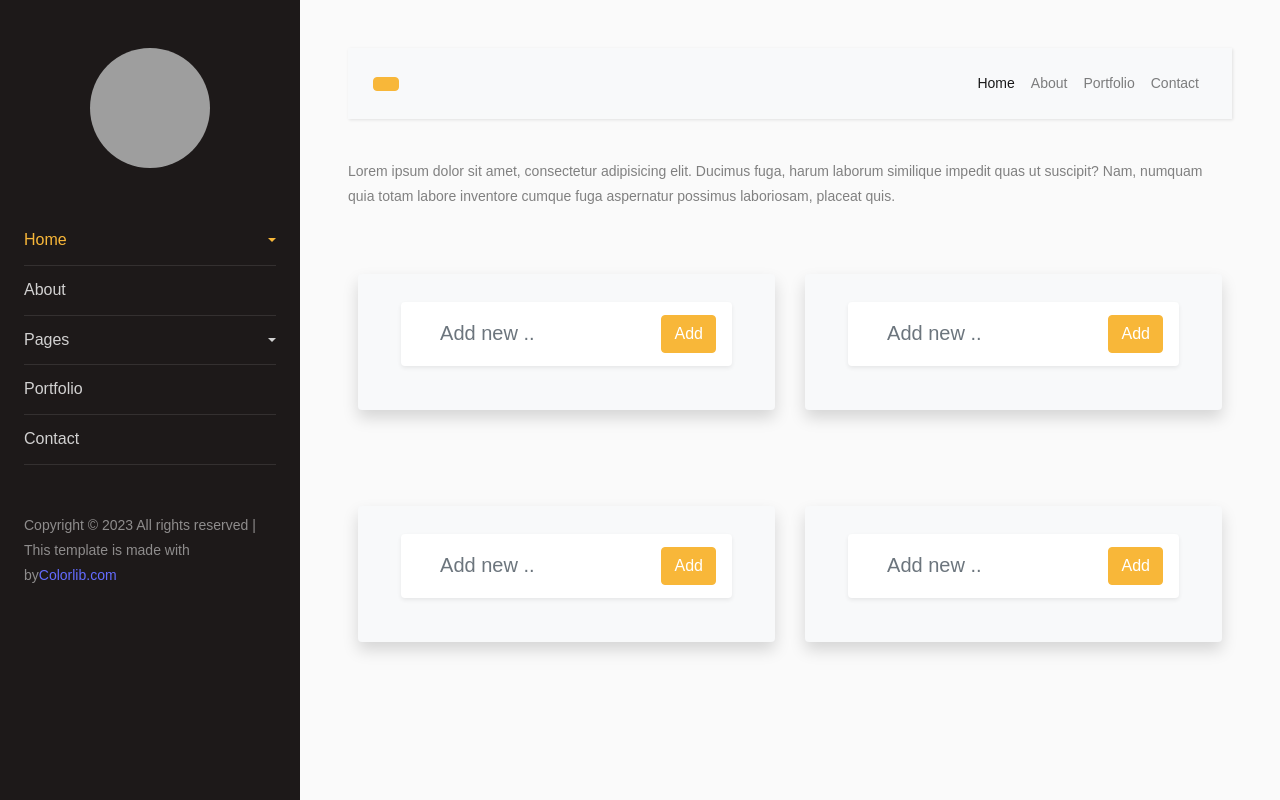
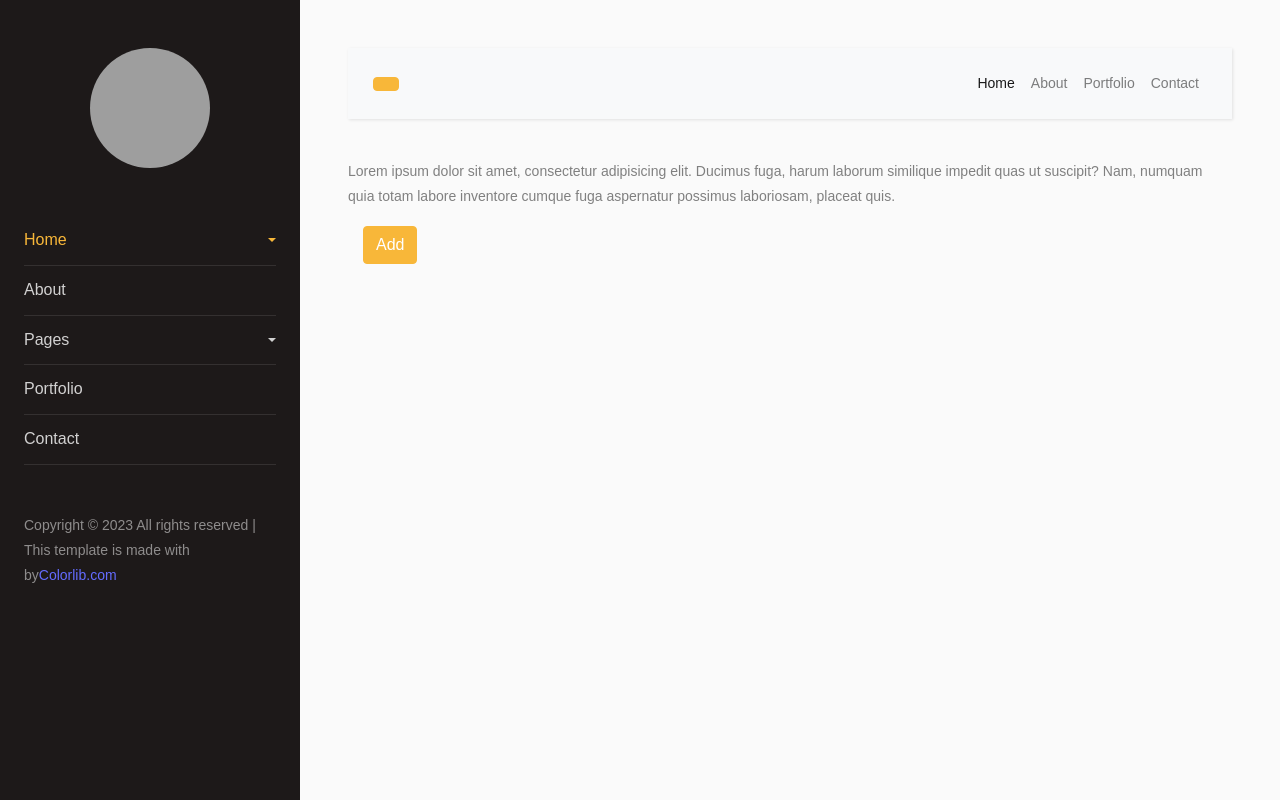
Before and after one commit to haniladjamba/final-project, a React app: page / in a window 1280 px wide. Built offline with nearby package versions, Linux system fonts and the light colour scheme; grey boxes are pictures that could not be loaded; the HTML template or start-up script is replaced by a standard one.

Commit message:
adding add button for adding task container and reward container

```diff
--- a/src/App.jsx
+++ b/src/App.jsx
@@ -1,23 +1,29 @@
+/* eslint-disable react/jsx-key */
+/* eslint-disable no-unused-vars */
 import "./assets/style.css";
 import { useState } from "react";
 import TodoApp from "./todoapp";
 import TodoApp1 from "./todoapp1";
 
-
-
 function App() {
   const [sidebarActive, setSidebarActive] = useState(false);
+  const [todoAppContainers, setTodoAppContainers] = useState([]);
 
   const handleSidebarToggle = () => {
     setSidebarActive((prev) => !prev);
   };
 
+  const addTodoAppContainer = () => {
+    const newTodoAppContainer = <><TodoApp /> <TodoApp1 /></>;
+    setTodoAppContainers((prevContainers) => [...prevContainers, newTodoAppContainer]);
+  };
+
   return (
-
     <>
+      {/* ... (unchanged code) */}
       <div className="wrapper d-flex align-items-stretch">
         <nav id="sidebar" className={sidebarActive ? "active" : ""}>
-          <div className="p-4 pt-5">
+        <div className="p-4 pt-5">
             <a
               href="#"
               className="img logo rounded-circle mb-5"
@@ -94,13 +100,12 @@ function App() {
         </nav>
         <div id="content" className="p-4 p-md-5">
           <nav className="navbar navbar-expand-lg navbar-light bg-light">
-            <div className="container-fluid">
+          <div className="container-fluid">
               <button
                 type="button"
                 id="sidebarCollapse"
                 className="btn btn-primary"
-                onClick={handleSidebarToggle}
-              >
+                onClick={handleSidebarToggle}>
                 <i className="fa fa-bars" />
                 <span className="sr-only">Toggle Menu</span>
               </button>
@@ -118,7 +123,7 @@ function App() {
               <div
                 className="navbar-collapse collapse"
                 id="navbarSupportedContent"
-
+                style={{}}
               >
                 <ul className="nav navbar-nav ml-auto">
                   <li className="nav-item active">
@@ -145,31 +150,32 @@ function App() {
               </div>
             </div>
           </nav>
-          <p>Lorem ipsum dolor sit amet, consectetur adipisicing elit. Ducimus fuga, harum laborum similique impedit quas ut suscipit? Nam, numquam quia totam labore inventore cumque fuga aspernatur possimus laboriosam, placeat quis.</p>
+          <p>
+            Lorem ipsum dolor sit amet, consectetur adipisicing elit. Ducimus fuga, harum laborum similique impedit quas ut suscipit? Nam, numquam quia totam labore inventore cumque fuga aspernatur possimus laboriosam, placeat quis.
+          </p>
           <div>
+          <div className="col-md-9 ">
+                  <button type="button" className="btn btn-primary" onClick={addTodoAppContainer}>
+                    Add
+                  </button>
+                </div>
+          <div className="row gx-3 justify-content-center">
+
+              </div>
             <div className="container">
               <div className="row gx-3 justify-content-center">
-                <div className="col-md-6">
-                  <TodoApp />
-                </div>
-                <div className="col-md-6">
-                  <TodoApp />
-                </div>
+                {todoAppContainers.map((container, index) => (
+                  <div className="col-md-6" key={index}>
+                    {container}
+                  </div>
+                ))}
               </div>
-              <div className="row gx-3 justify-content-center">
-                <div className="col-md-6">
-                  <TodoApp1 />
-                </div>
-                <div className="col-md-6">
-                  <TodoApp1 />
-                </div>
-              </div>
+
             </div>
             {/* Clear the float after the fourth box */}
           </div>
         </div>
       </div>
-      <div></div>
     </>
   );
 }
--- a/src/assets/TodayCard.css
+++ b/src/assets/TodayCard.css
@@ -29,3 +29,6 @@
 .todo-item.editing .todo-actions .edit-icon {
     display: none !important;
 }
+.col-md-9{
+    justify-content: right;
+}
--- a/src/todoapp.jsx
+++ b/src/todoapp.jsx
@@ -26,7 +26,7 @@ const TodoApp = () => {
     const updatedTasks = [...tasks];
     updatedTasks[index].completed = !updatedTasks[index].completed;
     setTasks(updatedTasks);
-  };
+  };
   const editTask = (index, newValue) => {
     const updatedTasks = [...tasks];
     updatedTasks[index] = newValue;
--- a/src/todoapp1.jsx
+++ b/src/todoapp1.jsx
@@ -19,7 +19,7 @@ const TodoApp1 = () => {
   };
 
   return (
-    <div className="container m-5 p-2 rounded mx-auto bg-light shadow">
+    <div className="container m-5 p-2 rounded mx-auto bg-black">
       {/* ... (unchanged code) */}
       {/* Create todo section */}
       <div className="row m-1 p-3">
```
Also changed, not shown: src/assets/style.css.
